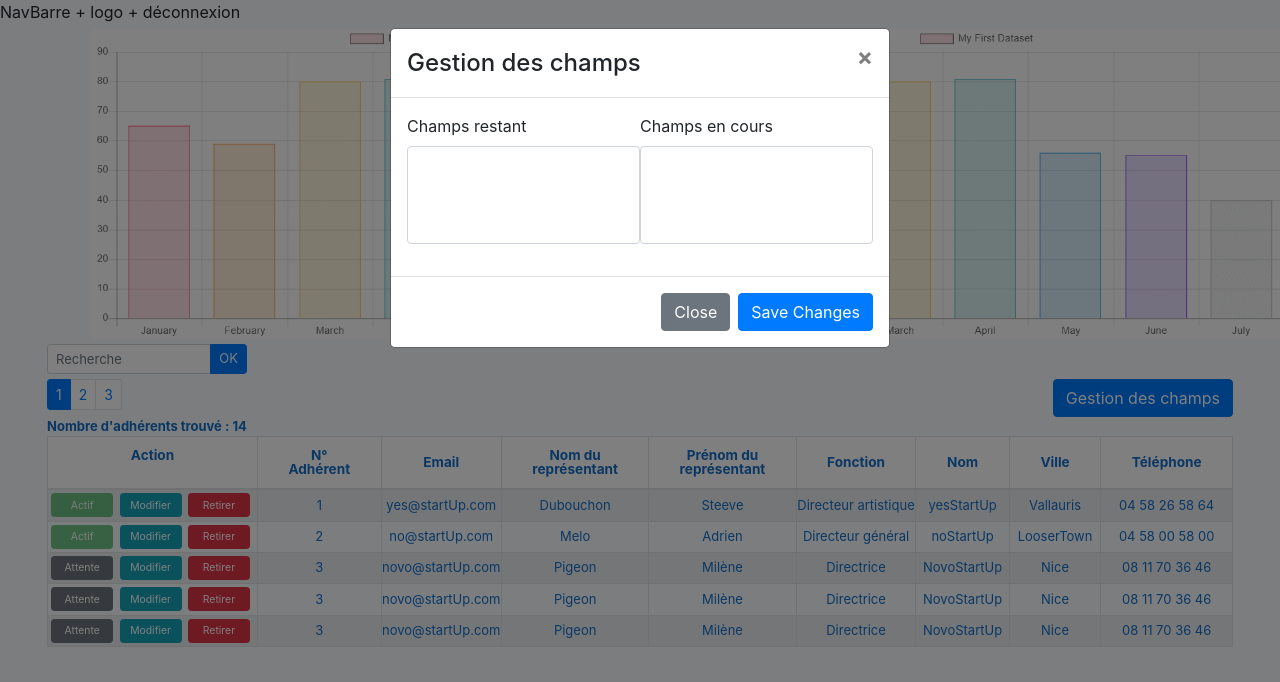
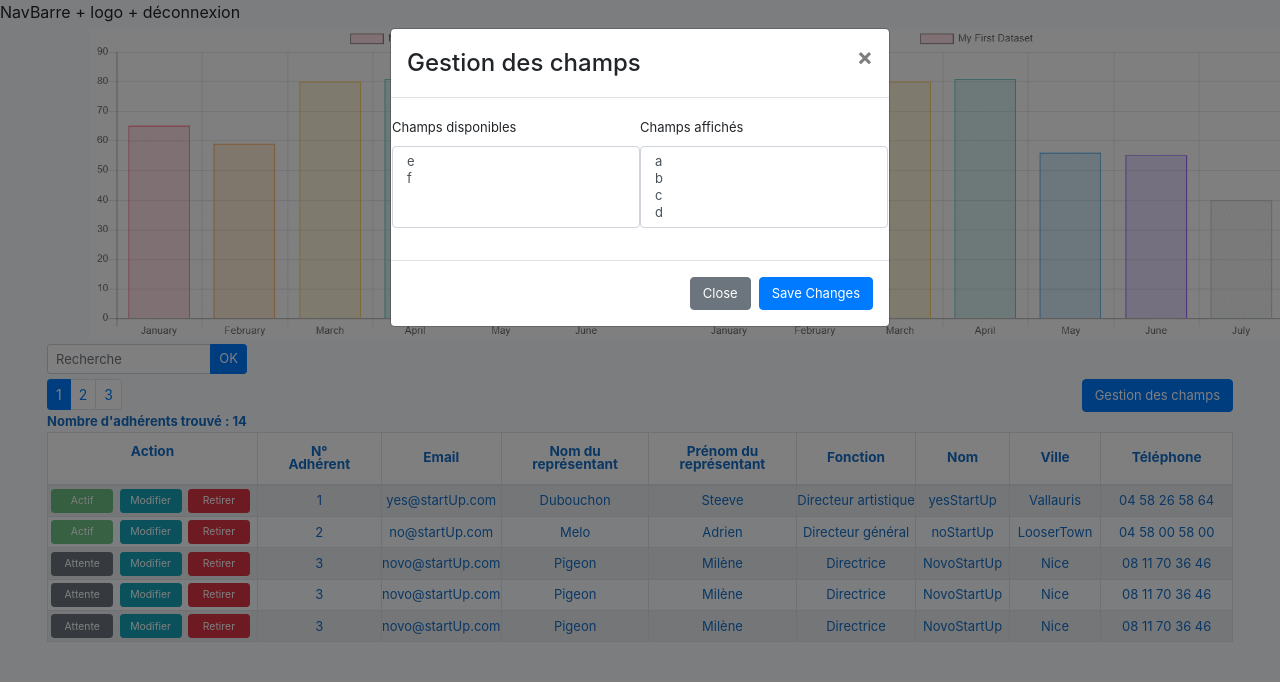
Before and after one commit to Arnaud-Lebreton/cannesisup_front, a React (Create React App) app: page / in a window 1280 px wide. Both pictures are taken after a click on the button "Gestion des champs". Shown: the top 682 px of the page. Built offline with nearby package versions, Linux system fonts and the light colour scheme.

Commit message:
git pour fusion des braches

```diff
--- a/src/components/dashboard/MembershipList.js
+++ b/src/components/dashboard/MembershipList.js
@@ -36,12 +36,16 @@ class MembershipList extends Component {
       activePage: 1,
       lignCounter: 0,
       membershipNumber: 0,
-      modalColumnshow: false,
-      listColumn: "",
-      remainingList: [],
-      currentList: [],
+      //
+      modalColumnListShow: false,
+      listInit: ["a", "b", "c", "d", "e"],
+      currentList: ["a", "b", "c", "d"],
+      remainingList: ["e", "f"],
+      list1: "",
     };
   }
+
+  //**********************************************
   // Lancement des extractions de données
   // Launch of data extraction
   componentDidMount() {
@@ -51,14 +55,12 @@ class MembershipList extends Component {
 
   // Extractions des données de la base MongoDB:
   // Data extraction from the MongoDB database
-  //
-  //
-  //
   //---------------------------------------------
 
-  // Extractions des données fictive fichier Json:
-  // Fictitious data extracts from Json file:
+  // préparation des données et 1er affichage
+  // data preparation and 1st display
   extractionDashbordData = () => {
+    console.log("datademarrage");
     let dashboardJsonDataInit = dashboardJson.dashboardColumnListInit;
     let dashboardJsonDataShow = dashboardJson.dashboardColumnListShow;
     let membershipsJsonData = membershipsJson.membershipData;
@@ -78,6 +80,7 @@ class MembershipList extends Component {
     //Pagination
     let first = this.state.dataRange[0];
     let last = this.state.dataRange[1];
+
     this.setState({
       membershipData: membershipsJsonData,
       dashboardColumnListInit: dashboardJsonDataInit,
@@ -88,26 +91,29 @@ class MembershipList extends Component {
       membershipNumber: dataList.length,
     });
   };
-  //---------------------------------------------
+  //**********************************************
   // Reconstruit la liste filtrée avec pagination
   // build useful data for display in the table
   dashbordDataBuildInit = () => {
+    console.log("init");
     //Pagination
     let first = this.state.dataRange[0];
     let last = this.state.dataRange[1];
+
     this.setState({
       membershipFilterPaginationData: this.state.membershipColumFilterData.slice(
         first,
         last
       ),
       membershipFilterList: this.state.membershipColumFilterData,
+      membershipNumber: this.state.membershipColumFilterData.length,
     });
   };
   //---------------------------------------------
-
   // Construction des données filtrées pour affichage dans le tableau
   // build useful data for display in the table
   dashbordDataBuild = () => {
+    console.log("build tout court");
     console.log("ici");
     let membershipsData = this.state.membershipData;
     let dashboardDataShow = this.state.dashboardColumnListShow;
@@ -134,6 +140,7 @@ class MembershipList extends Component {
     });
     let first = 0;
     let last = this.state.nPerPage;
+
     this.setState({
       membershipFilterPaginationData: dataList.slice(first, last),
       membershipFilterList: dataList,
@@ -143,7 +150,6 @@ class MembershipList extends Component {
     });
   };
   //---------------------------------------------
-
   // Constrution du tableau des adhérents
   //build memberships header's table
   headerTable = () => {
@@ -314,7 +320,7 @@ class MembershipList extends Component {
       </InputGroup>
     );
   };
-  //---------------------------------------------
+  //**********************************************
   // Gestion des boutons de ligne
   // Line button management
   membershipSelection = (e) => {
@@ -324,7 +330,9 @@ class MembershipList extends Component {
       id: e.target.value,
     });
   };
-
+  //---------------------------------------------
+  //Gestion des confirmations de commandes
+  //Management of order confirmations
   alertShow = () => {
     if (this.state.modalShow) {
       return (
@@ -365,7 +373,7 @@ class MembershipList extends Component {
       );
     }
   };
-  //---------------------------------------------
+  //**********************************************
   // Affichage de la pagination
   // Pagination display
   paginationTable = () => {
@@ -429,23 +437,19 @@ class MembershipList extends Component {
       activePage: activPage,
     });
   };
-  //---------------------------------------------
-  // Lance la modale de gestion des colonnes
-  //
+  //**********************************************
+  // Afficahge de la modale de gestion des colonnes
+  // Display of the column management mode
   modalColumnList = () => {
-    //Modal
-    let listRemaining = this.state.dashboardColumnListInit[0];
-    let listRemainingObjet = Object.values(listRemaining);
-    console.log(listRemainingObjet.slice(2));
-    const handleClose = () => this.setState({ modalColumnshow: false });
-    const handleShow = () => this.setState({ modalColumnshow: true });
+    const handleClose = () => this.setState({ modalColumnListShow: false });
+    const handleShow = () => this.setState({ modalColumnListShow: true });
     return (
       <>
-        <Button variant="primary" onClick={handleShow}>
+        <Button variant="primary" className="filterText" onClick={handleShow}>
           Gestion des champs
         </Button>
         <Modal
-          show={this.state.modalColumnshow}
+          show={this.state.modalColumnListShow}
           onHide={handleClose}
           animation={false}
         >
@@ -454,10 +458,18 @@ class MembershipList extends Component {
           </Modal.Header>
           <Modal.Body>{this.listField()}</Modal.Body>
           <Modal.Footer>
-            <Button variant="secondary" onClick={handleClose}>
+            <Button
+              className="filterText"
+              variant="secondary"
+              onClick={handleClose}
+            >
               Close
             </Button>
-            <Button variant="primary" onClick={handleClose}>
+            <Button
+              className="filterText"
+              variant="primary"
+              onClick={handleClose}
+            >
               Save Changes
             </Button>
           </Modal.Footer>
@@ -465,10 +477,71 @@ class MembershipList extends Component {
       </>
     );
   };
+  //---------------------------------------------
+  // Afficahge de la modale de gestion des colonnes
+  // Display of the column management mode
+  dataList = () => {
+    //Liste des colonnes
+    let remainingList = this.state.dashboardColumnListInit[0];
+    let remainingListValues = Object.values(remainingList);
+
+    let currentList = this.state.dashboardColumnListShow[0];
+    let currentListValues = Object.values(currentList).slice(2);
+
+    let listMemory = [];
+    remainingListValues.slice(2).forEach((element) => {
+      if (!currentListValues.includes(element)) {
+        listMemory.push(element);
+      }
+    });
+    console.log(currentListValues);
+
+    this.setState({
+      remainingList: listMemory,
+      currentList: currentListValues,
+    });
+  };
+
+  // Afficahge de la modale de gestion des colonnes
+  // Display of the column management mode
+  listField = () => {
+    return (
+      <div className="row center">
+        <Form.Group
+          className="listWidth"
+          controlId="exampleForm.ControlSelect2"
+        >
+          <Form.Label className="inputText">Champs disponibles</Form.Label>
+          <Form.Control
+            name="list1"
+            as="select"
+            multiple
+            onDoubleClick={this.addData}
+          >
+            {this.listShow(this.state.remainingList)}
+          </Form.Control>
+        </Form.Group>
+        <Form.Group
+          className="listWidth"
+          controlId="exampleForm.ControlSelect2"
+        >
+          <Form.Label className="inputText ">Champs affichés</Form.Label>
+          <Form.Control
+            name="list2"
+            as="select"
+            multiple
+            onDoubleClick={this.subData}
+          >
+            {this.listShow(this.state.currentList)}
+          </Form.Control>
+        </Form.Group>
+      </div>
+    );
+  };
 
   listShow = (list) => {
     return list.map((element) => {
-      return <option>{element}</option>;
+      return <option className="inputText">{element}</option>;
     });
   };
 
@@ -501,42 +574,7 @@ class MembershipList extends Component {
     console.log(field);
     console.log(this.state.remainingList);
     console.log(this.state.currentList);
-    this.setState({ listColumn: 1 });
-  };
-
-  listField = () => {
-    return (
-      <div className="ListRow">
-        <Form.Group
-          className="listWidth"
-          controlId="exampleForm.ControlSelect2"
-        >
-          <Form.Label>Champs restant</Form.Label>
-          <Form.Control
-            name="list1"
-            as="select"
-            multiple
-            onDoubleClick={this.addData}
-          >
-            {this.listShow(this.state.remainingList)}
-          </Form.Control>
-        </Form.Group>
-        <Form.Group
-          className="listWidth"
-          controlId="exampleForm.ControlSelect2"
-        >
-          <Form.Label>Champs en cours</Form.Label>
-          <Form.Control
-            name="list2"
-            as="select"
-            multiple
-            onDoubleClick={this.subData}
-          >
-            {this.listShow(this.state.currentList)}
-          </Form.Control>
-        </Form.Group>
-      </div>
-    );
+    this.setState({ list1: 1 });
   };
 
   render() {
--- a/src/components/dashboard/dashboardStyle.css
+++ b/src/components/dashboard/dashboardStyle.css
@@ -79,3 +79,6 @@ body {
 .listWidth {
   width: 50%;
 }
+.listMargin {
+  margin: 1px;
+}
--- a/src/components/fictivesdata/dashboardData.json
+++ b/src/components/fictivesdata/dashboardData.json
@@ -2,12 +2,12 @@
   "dashboardColumnListInit": [
     {
       "id": "Identifiant DB",
+      "membershipPassword": "Mot de passe Adhérent",
       "memberActive": "Actif?",
       "membershipNumber": "N° Adhérent",
       "requestDate": "Date d'inscription",
       "validationDate": "Date d'adhésion",
       "membershipEmail": "Email adhérent",
-      "membershipPassword": "Mot de passe Adhérent",
       "compagnyName": "Nom",
       "compagnyAdress": "Adresse",
       "compagnyAdditionalAdress": "Adresse complémentaire",
@@ -24,7 +24,7 @@
       "compagnyActivityDescription": "Description de l'activité",
       "compagnyLogo": "logo",
       "compagnyCoverPhoto": "Photo de couverture",
-      "compagnyPresentationFile": "a",
+      "compagnyPresentationFile": "Présentation de la société",
       "compagnyRepresentName": "Nom du représentant",
       "compagnyRepresentLastname": "Prénom du représentant",
       "compagnyRepresentFunction": "Fonction",
```
